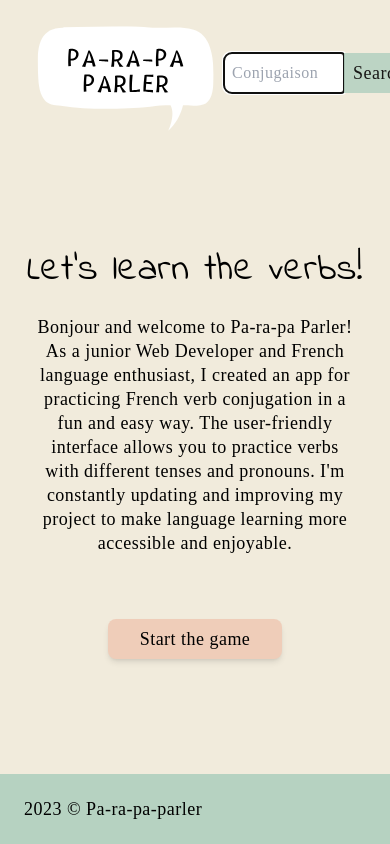
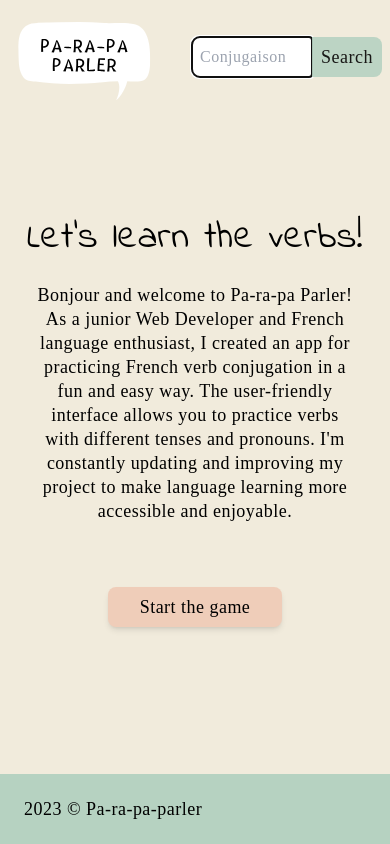
Before and after one commit to dspodina/Conjugaison-Francais, a Next.js app: page / in a window 390 px wide. Built offline with nearby package versions, Linux system fonts and the light colour scheme.

Commit message:
bugs fixed

```diff
--- a/src/components/Header.jsx
+++ b/src/components/Header.jsx
@@ -37,13 +37,13 @@ const Header = () => {
 
   return (
     <div className="container mx-auto">
-      <div className="my-12 md:my-4 mx-6 md:mx-auto flex flex-row h-[50px] lg:h-[100px] justify-between items-center">
+      <div className="my-8 md:my-4 mx-2 md:mx-auto flex flex-row h-[50px] lg:h-[100px] justify-between items-center">
         <div className="">
           <Link href="/">
             <Image
               src={Logo}
               alt="pa-ra-pa-parler"
-              className="max-w-[200px] lg:min-w-[200px]"
+              className="max-w-[150px] lg:min-w-[200px]"
             />
           </Link>
         </div>
```
